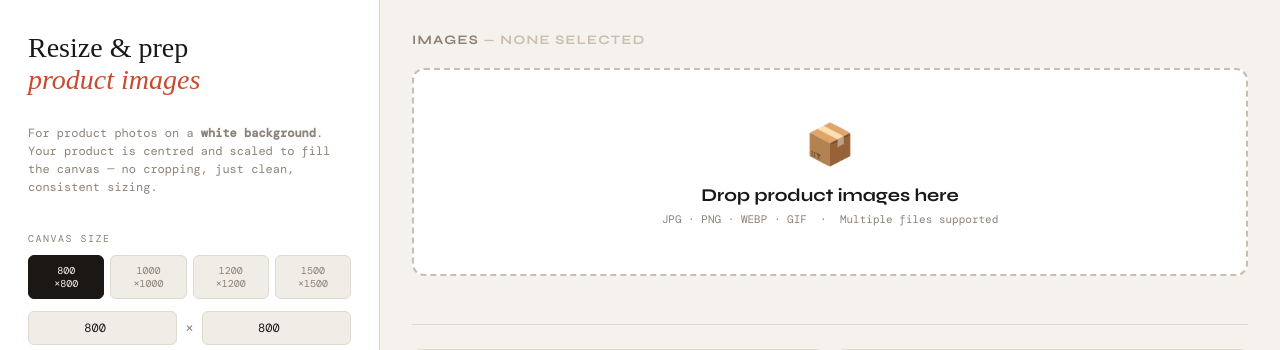
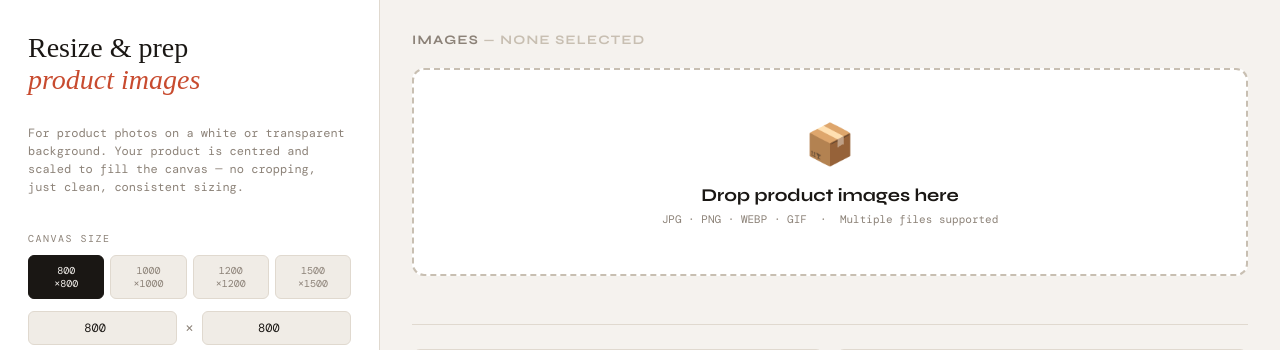
Before and after one commit to arcintscooters-maker/resizeimagepaid, a Flask app: page / in a window 1280 px wide. Shown: the part 52-402 px from the top of the page. Run offline with Flask 3, Linux system fonts and the light colour scheme; data that the repository does not hold is empty; some libraries are stand-ins or nearby versions; some web fonts are replaced.

Commit message:
Update explainer to mention transparent backgrounds too
Co-Authored-By: Claude Opus 4.6 <noreply@anthropic.com>

```diff
--- a/templates/index.html
+++ b/templates/index.html
@@ -690,7 +690,7 @@
       Resize &amp; prep<br/><em>product images</em>
     </div>
     <div style="font-size:12px;color:var(--muted);line-height:1.5;margin-bottom:8px;">
-      For product photos on a <strong>white background</strong>. Your product is centred and scaled to fill the canvas — no cropping, just clean, consistent sizing.
+      For product photos on a white or transparent background. Your product is centred and scaled to fill the canvas — no cropping, just clean, consistent sizing.
     </div>
 
     <!-- Canvas size -->
```
